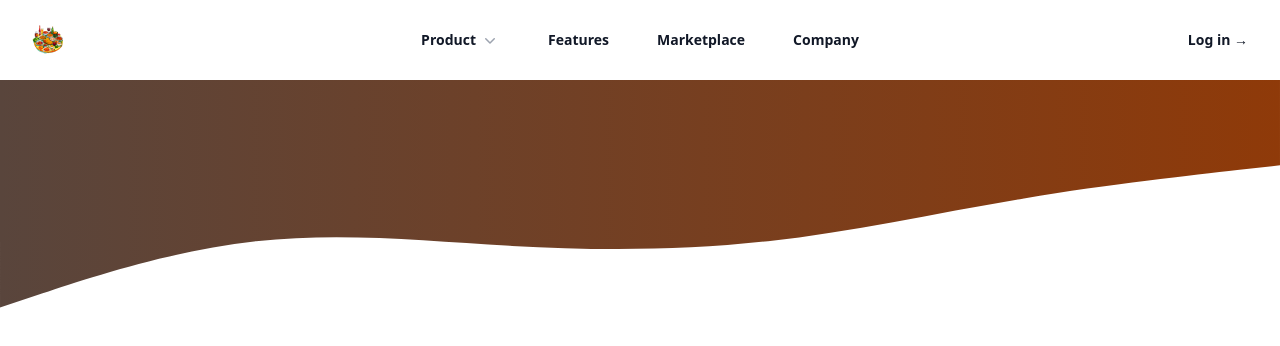
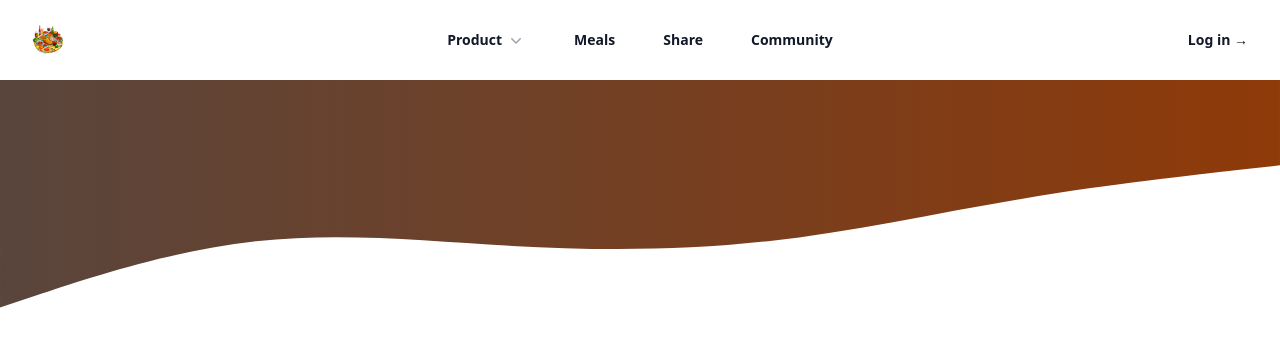
Before and after one commit to engrabdulmalik/nextjs-project, a Next.js app in the folder cafeapp/: page / in a window 1280 px wide. Shown: the top 346 px of the page. Built offline with nearby package versions, Linux system fonts and the light colour scheme.

Commit message:
header and navbar added

```diff
--- a/cafeapp/components/main-header.js
+++ b/cafeapp/components/main-header.js
@@ -1,5 +1,6 @@
 "use client";
 import logoImg from "@/assets/logo.png";
+import Link from "next/link";
 import { useState } from "react";
 import {
   Dialog,
@@ -150,15 +151,15 @@ export default function MainHeader() {
             </PopoverPanel>
           </Popover>
 
-          <a href="#" className="text-sm font-semibold leading-6 text-gray-900">
-            Features
-          </a>
-          <a href="#" className="text-sm font-semibold leading-6 text-gray-900">
-            Marketplace
-          </a>
-          <a href="#" className="text-sm font-semibold leading-6 text-gray-900">
-            Company
-          </a>
+          <Link href="/meals" className="text-sm font-semibold leading-6 text-gray-900">
+            Meals
+          </Link>
+          <Link href="/meals/share" className="text-sm font-semibold leading-6 text-gray-900">
+            Share
+          </Link>
+          <Link href="/community" className="text-sm font-semibold leading-6 text-gray-900">
+            Community
+          </Link>
         </PopoverGroup>
         <div className="hidden lg:flex lg:flex-1 lg:justify-end">
           <a href="#" className="text-sm font-semibold leading-6 text-gray-900">
```
